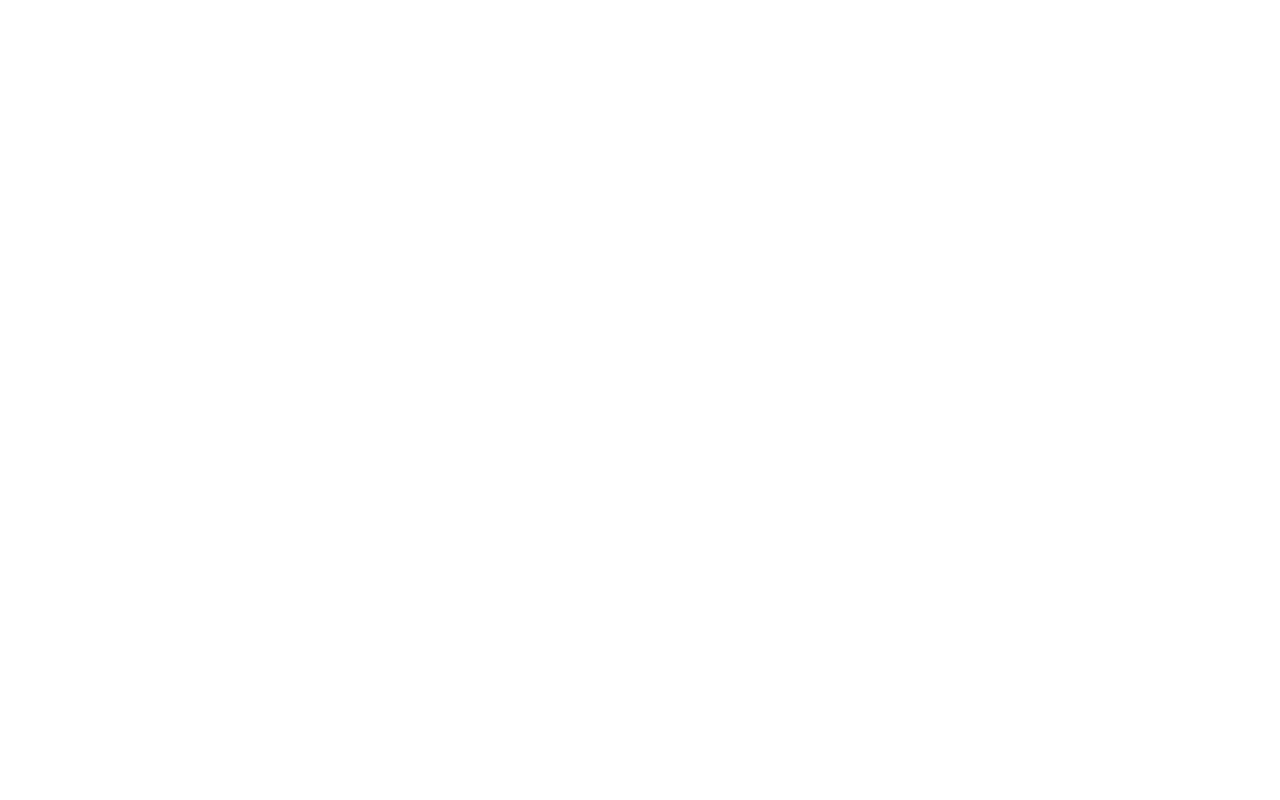
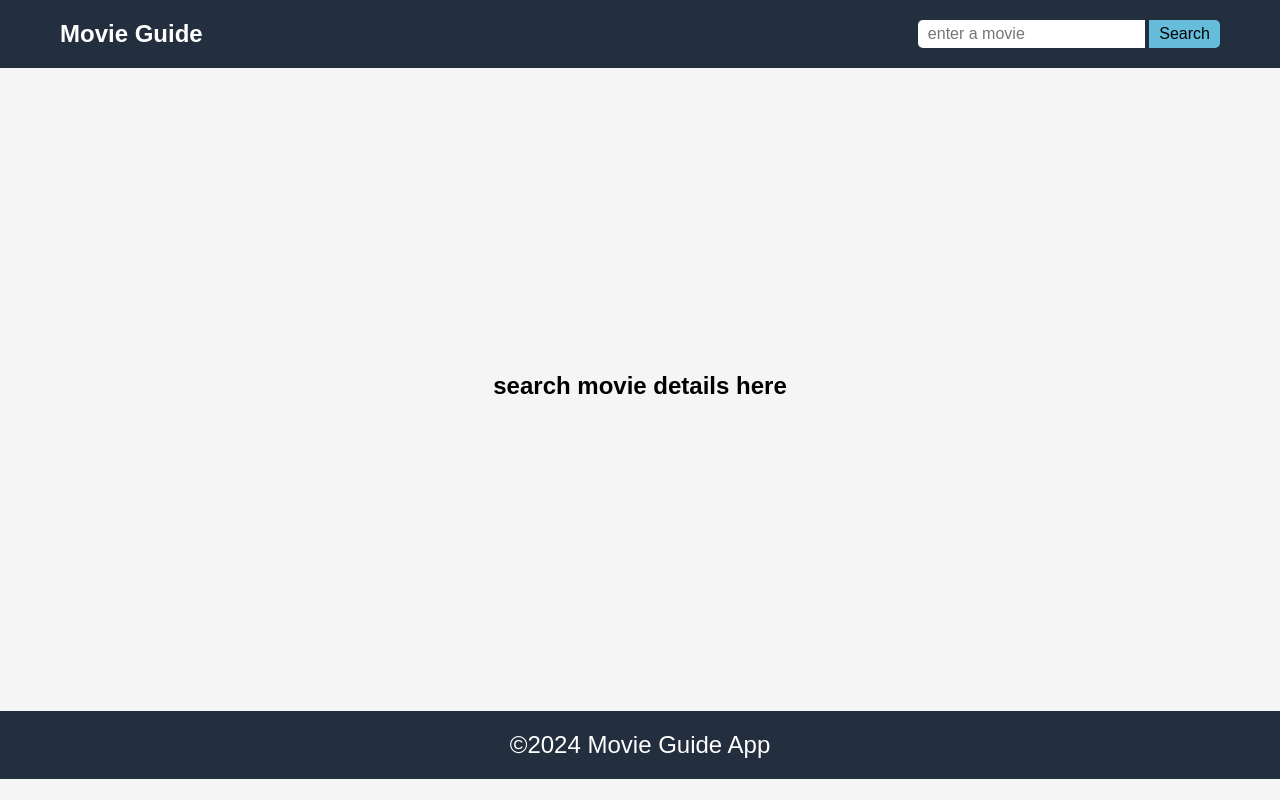
Before and after one commit to AfzalHussain-prog/MovieInfo-usingAPI, a plain HTML site: page index.html in a window 1280 px wide. Drawn offline with Linux system fonts and the light colour scheme.

Commit message:
styling completed

```diff
--- /dev/null
+++ b/app.js
@@ -0,0 +1,11 @@
+const form=document.querySelector("form");
+const movieCont=document.querySelector(".movie-cont");
+const input=document.querySelector(".inputBox")
+
+form.addEventListener("submit",(e)=>{
+    e.preventDefault();
+    const movieName=input.value.trim();
+    if(movieName !== ""){
+        getMovieInfo(movieName)
+    }
+})
--- a/index.html
+++ b/index.html
@@ -4,8 +4,34 @@
     <meta charset="UTF-8">
     <meta name="viewport" content="width=device-width, initial-scale=1.0">
     <title>Document</title>
+    <link rel="stylesheet" href="style.css">
 </head>
 <body>
+    <!-- navbar -->
+    <nav>
+        <div class="navbar">
+            <div class="logo"><h1>Movie Guide</h1></div>
+            <div class="search-cont">
+                <form action="">
+                    <input type="text" placeholder="enter a movie" class="inputBox">
+                    <button type="submit" class="searchBtn">Search</button>
+                </form>
+            </div>
+        </div>
+    </nav>
+    <!-- main section -->
+     <main>
+        <section>
+            <div class="movie-cont">
+                <h2>search movie details here</h2>
 
+            </div>
+        </section>
+     </main>
+     <footer>
+        <p>&copy;2024 Movie Guide App</p>
+     </footer>
+
+    <script src="app.js"></script>
 </body>
 </html>
--- /dev/null
+++ b/style.css
@@ -0,0 +1,63 @@
+*{
+    margin: 0;
+    padding: 0;
+    box-sizing: border-box;
+    font-family: Arial, Helvetica, sans-serif;
+}
+body{
+    background-color: #f5f5f5;
+}
+/* nav bar styling */
+nav{
+    background-color: #232f3e;
+    color: #fff;
+
+}
+.navbar{
+    display: flex;
+    justify-content: space-between;
+    align-items: center;
+    max-width: 1200px;
+    margin: 0 auto;
+    padding: 20px;
+}
+.search-cont input,button{
+    padding: 5px 10px;
+    border: none;
+    font-size: 16px;
+}
+.search-cont input{
+    border-radius: 5px 0 0 5px;
+}
+.search-cont button{
+    border-radius: 0 5px 5px 0;
+    background-color: rgb(101, 189, 219);
+    cursor: pointer;
+    transition: all 0.2s;
+}
+.search-cont button:hover{
+    background-color: rgb(164, 211, 227);
+    transform: scale(0.98);
+}
+/* main section styling */
+main{
+    max-width: 1200px;
+    margin: 0 auto;
+    margin-block: 38px;
+}
+main section{
+    display: flex;
+    justify-content: center;
+    align-items: center;
+    min-height: 70vh;
+}
+
+/* footer styling */
+footer{
+   text-align: center;
+   font-size: 1.5rem;
+   background-color: #232f3e;
+    color: #fff;
+    padding-block: 20px;
+    margin-top: 45px;
+}
```
